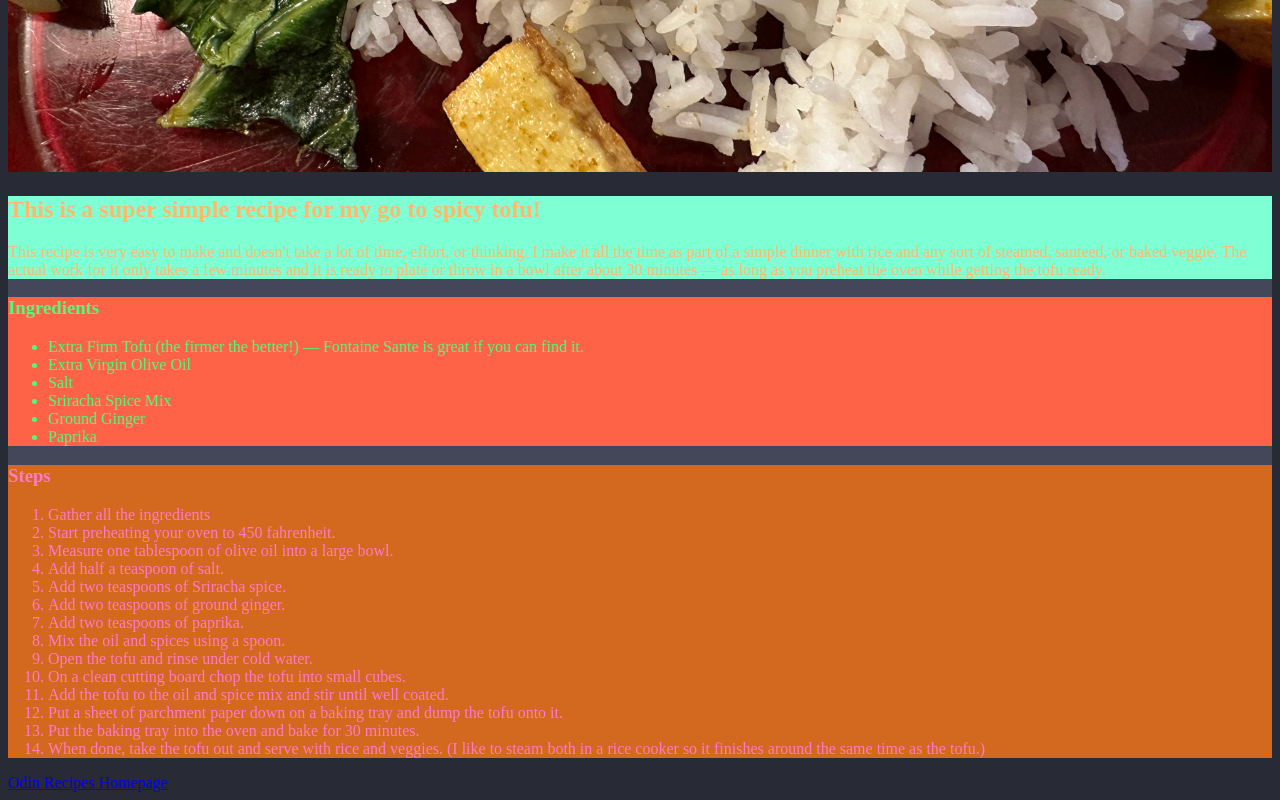
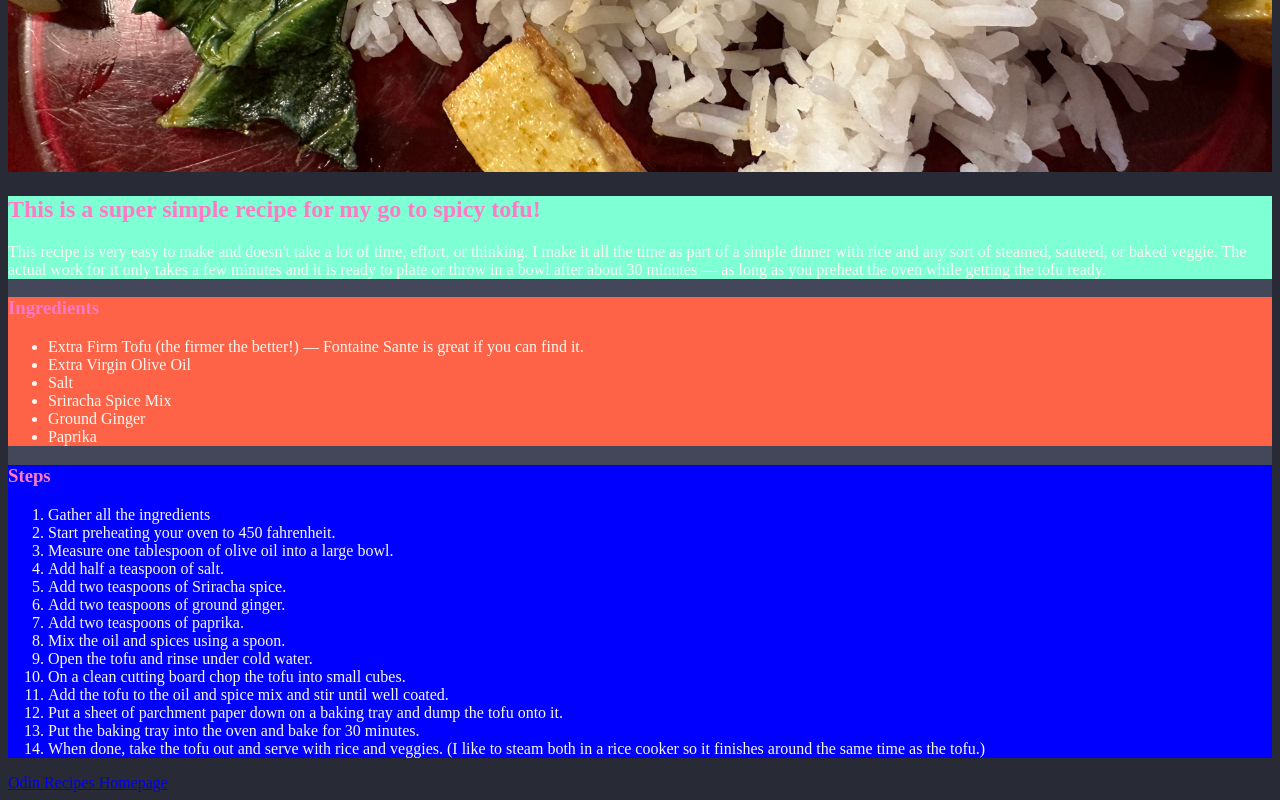
Before and after one commit to seija-appears/odin-recipes, a plain HTML site: page recipes/spicy-crispy-tofu.html in a window 1280 px wide. Shown: the part 856-1656 px from the top of the page. Drawn offline with Linux system fonts and the light colour scheme.

Commit message:
Add combinators to target headers

```diff
--- a/styles.css
+++ b/styles.css
@@ -20,19 +20,30 @@ body {
         background-color: #44475a;
     }
 
-.recipe .recipe-description /*h1, h2, h3, h4, h5, h6*/ {
-    color: #ffb86c;
+.recipe .recipe-description {
     background-color: aquamarine;
 }
 
-.recipe .recipe-ingredients /*h1, h2, h3, h4, h5, h6*/ {
-    color: #50fa7b;
+.recipe .recipe-description > h1, h2, h3, h4, h5, h6 {
+    color: #ffb86c;
+}
+
+.recipe .recipe-ingredients
+{
     background-color: tomato;
 }
 
-.recipe .recipe-instructions /*h1, h2, h3, h4, h5, h6*/ {
+.recipe .recipe-ingredients > h1, h2, h3, h4, h5, h6 {
+    color: #50fa7b;
+
+}
+
+.recipe .recipe-instructions{
+    background-color: blue;
+}
+
+.recipe .recipe-instructions > h1, h2, h3, h4, h5, h6 {
     color: #ff79c6;
-    background-color: chocolate;
 }
 
 /* Comment out styles setup prior to learning CSS Cascade
```
